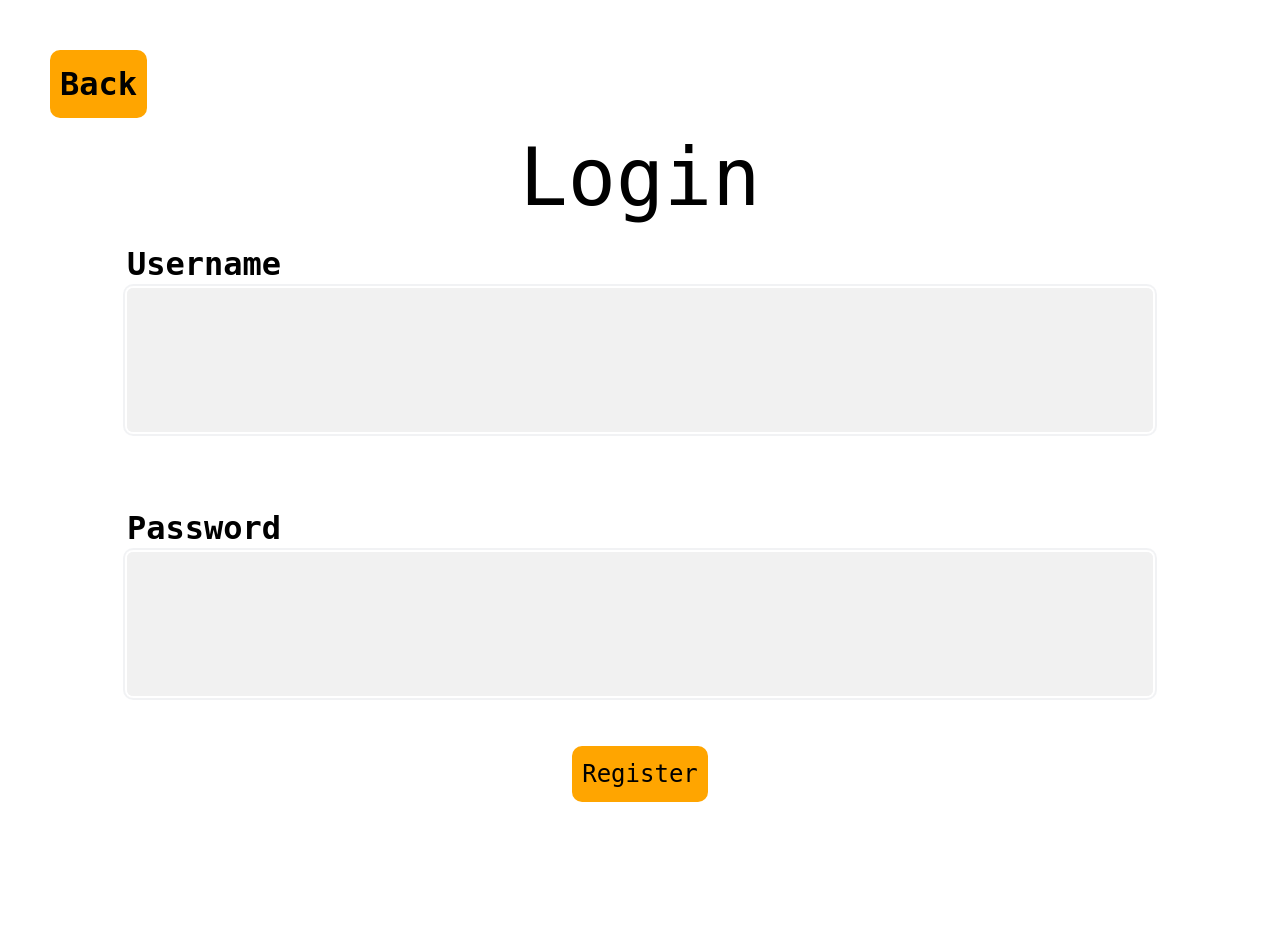
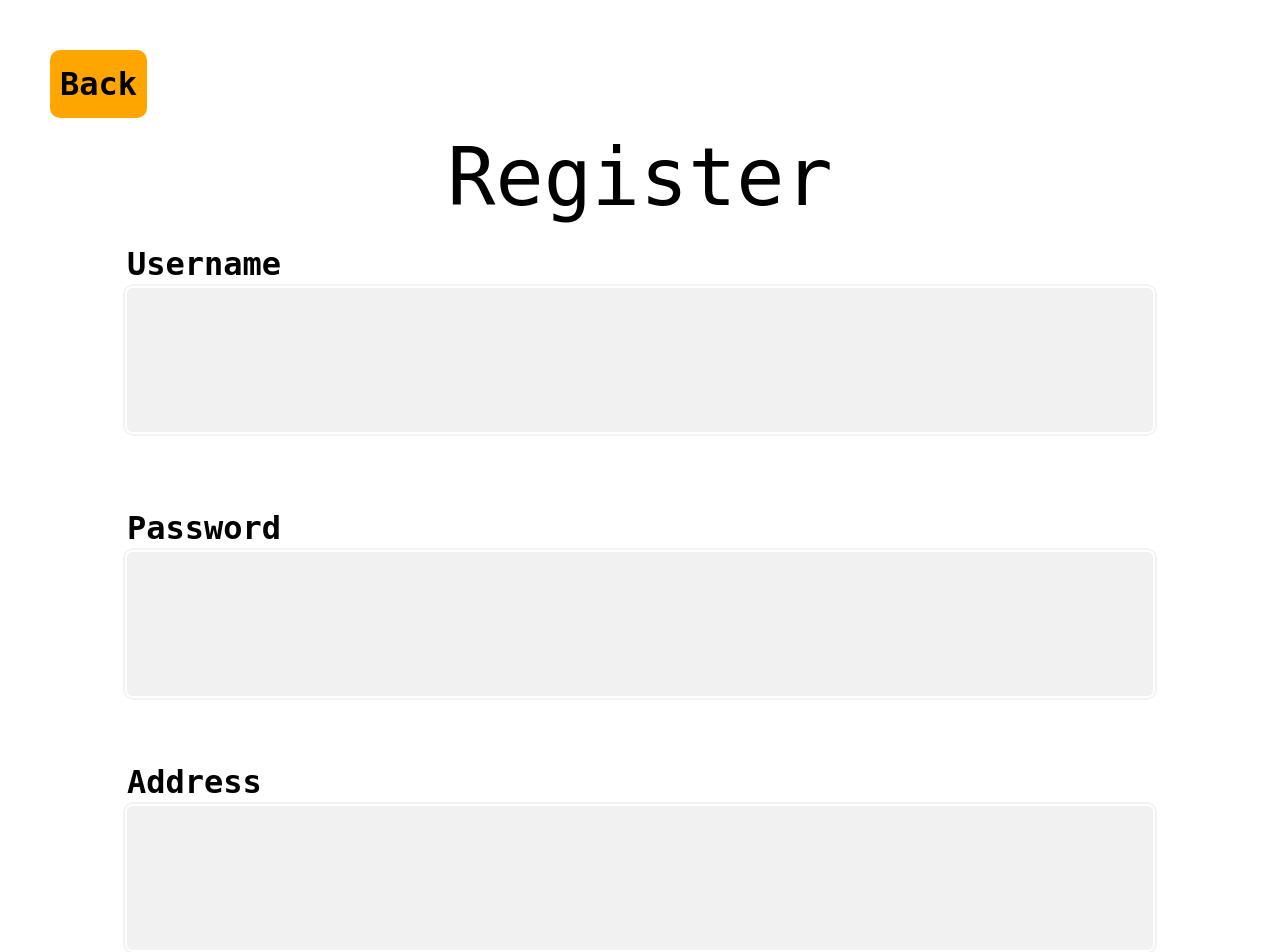
Before and after one commit to Programmer231/Rocket-Group-Project, a Next.js app: page /register in a window 1280 px wide. Shown: the top 952 px of the page. Before the commit the page ends 852 px from the top, so only its background shows below. Built offline with nearby package versions, Linux system fonts and the light colour scheme.

Commit message:
Starting to work on displaying user information

```diff
--- a/src/components/Navbar.tsx
+++ b/src/components/Navbar.tsx
@@ -1,6 +1,24 @@
 import Link from "next/link";
+import { useEffect } from "react";
 
 const Navbar = (props: any) => {
+  useEffect(() => {
+    const fetchEvents = async () => {
+      const resData = await fetch(
+        "https://api.planetearthlawncare.org/api/event/getUser",
+        {
+          method: "GET",
+          credentials: "include",
+        }
+      );
+
+      const data = await resData.json();
+
+      console.log(data);
+    };
+
+    fetchEvents();
+  }, []);
   return (
     <div
       style={{
@@ -30,7 +48,17 @@ const Navbar = (props: any) => {
             >
               Login
             </Link>
-            <Link href="/register"></Link>
+            <Link
+              href="/register"
+              style={{
+                fontSize: "2rem",
+                textDecoration: "none",
+                color: "black",
+                marginLeft: "10px",
+              }}
+            >
+              Register
+            </Link>
           </div>
         }
         <Link
@@ -51,6 +79,7 @@ const Navbar = (props: any) => {
           flexDirection: "column",
           alignItems: "center",
           justifyContent: "space-around",
+          marginLeft: "10px",
         }}
       >
         <Link
--- a/src/pages/login.tsx
+++ b/src/pages/login.tsx
@@ -21,6 +21,7 @@ const Login = () => {
     event.preventDefault();
 
     const userCredentials = { username: username, password: password };
+
     try {
       const success = await fetch(
         "https://api.planetearthlawncare.org/api/user/login",
--- a/src/pages/register.tsx
+++ b/src/pages/register.tsx
@@ -8,6 +8,7 @@ const Register = () => {
 
   const [username, setUsername] = useState("");
   const [password, setPassword] = useState("");
+  const [address, setAddress] = useState("");
 
   const setUsernameHandler = (value: string) => {
     setUsername(value);
@@ -17,20 +18,35 @@ const Register = () => {
     setPassword(value);
   };
 
-  const loginHandler = async (event: FormEvent) => {
+  const setAddressHandler = (value: string) => {
+    setAddress(value);
+  };
+  const registerHandler = async (event: FormEvent) => {
+    console.log("Username is", username);
+    console.log("Password is", password);
+    console.log("Address is", address);
     event.preventDefault();
 
-    const userCredentials = { username: username, password: password };
+    const userCredentials = {
+      username: username,
+      password: password,
+      address: address,
+    };
+
     try {
-      const success = await fetch(
-        "https://api.planetearthlawncare.org/api/user/login",
+      const resData = await fetch(
+        "https://api.planetearthlawncare.org/api/user/register",
         {
           method: "POST",
           body: JSON.stringify(userCredentials),
           headers: { "Content-Type": "application/json" },
           credentials: "include",
         }
-      ).then((res) => res.json());
+      );
+
+      const res = await resData.json();
+
+      console.log(res);
     } catch (err) {
       console.log(err);
     }
@@ -53,7 +69,7 @@ const Register = () => {
       >
         Back
       </button>
-      <h1 style={{ textAlign: "center", fontSize: "5rem" }}>Login</h1>
+      <h1 style={{ textAlign: "center", fontSize: "5rem" }}>Register</h1>
       <div
         style={{
           display: "flex",
@@ -65,7 +81,7 @@ const Register = () => {
       >
         <form
           style={{ width: "100%" }}
-          onSubmit={(event) => loginHandler(event)}
+          onSubmit={(event) => registerHandler(event)}
         >
           <div
             style={{
@@ -117,6 +133,33 @@ const Register = () => {
               value={password}
             />
           </div>
+          <div
+            style={{
+              display: "grid",
+              width: "100%",
+              justifyContent: "center",
+              alignItems: "center",
+              gap: ".5rem",
+              margin: "auto",
+            }}
+          >
+            <Label
+              htmlFor="address"
+              style={{
+                fontWeight: "bold",
+                fontSize: "2rem",
+                marginTop: "70px",
+              }}
+            >
+              Address
+            </Label>
+            <Input
+              id="address"
+              type="text"
+              onChange={(event) => setAddressHandler(event.target.value)}
+              value={address}
+            />
+          </div>
           <button
             style={{
               cursor: "pointer",
```
